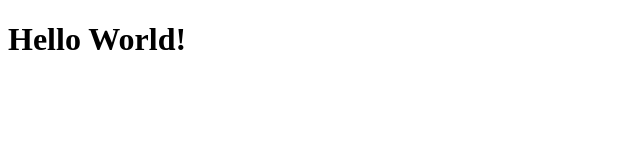
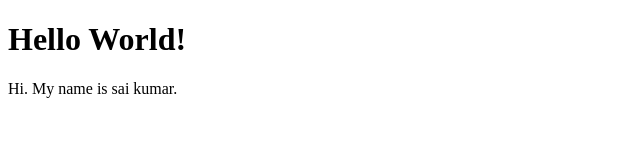
Before and after one commit to saikumar28/coursera-test, a plain HTML site: page site/index.html in a window 1280 px wide. Shown: the whole page, without its empty margins (0-640 px from the left). Drawn offline with Linux system fonts and the light colour scheme.

Commit message:
small change

```diff
--- a/site/index.html
+++ b/site/index.html
@@ -4,6 +4,7 @@
 	<title>Hello Coursera</title>
 </head>
 <body>
-<h1>Hello World!</h1>
+	<h1>Hello World!</h1>
+	<p>Hi. My name is sai kumar.</p>
 </body>
 </html>
```
